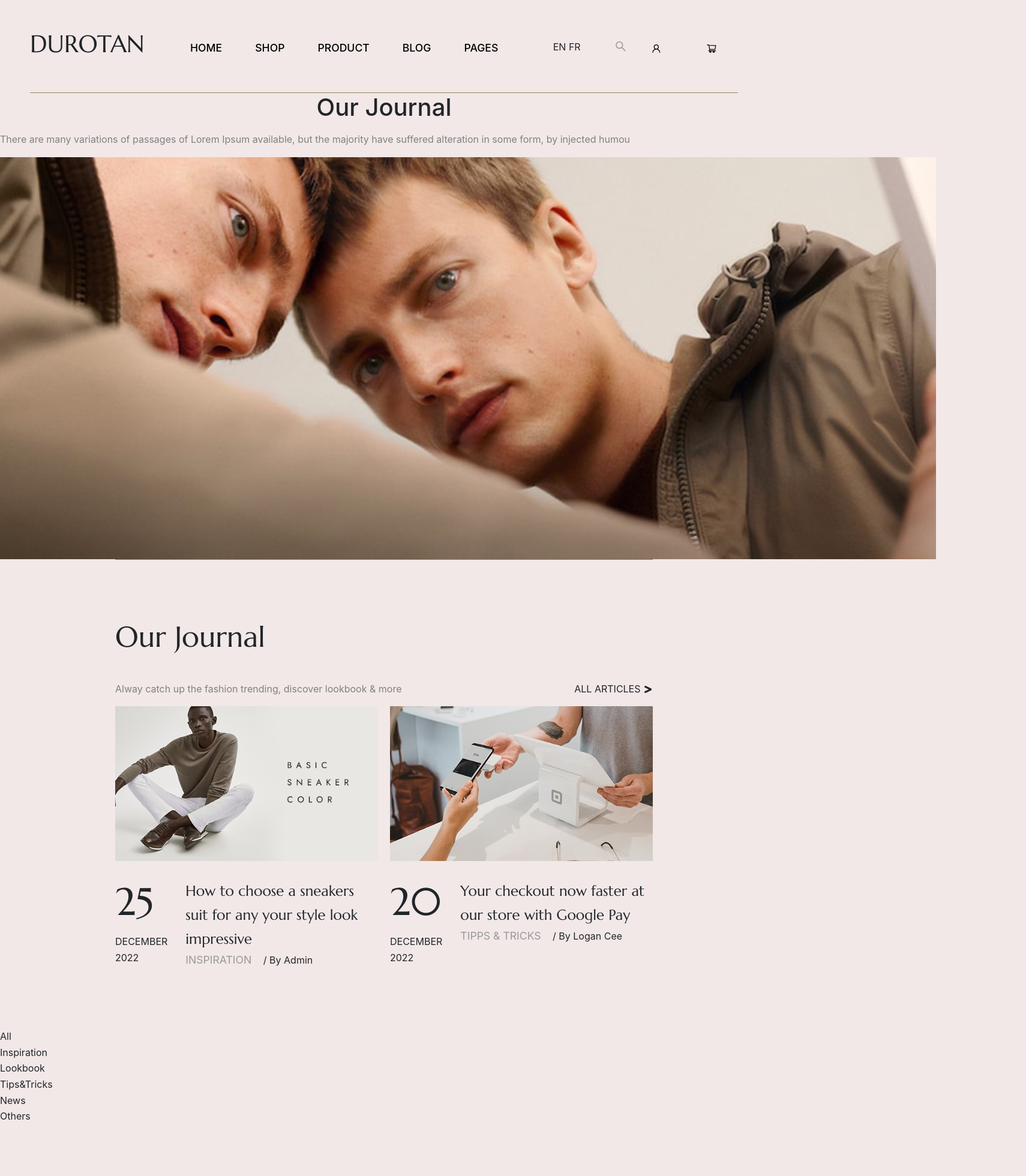
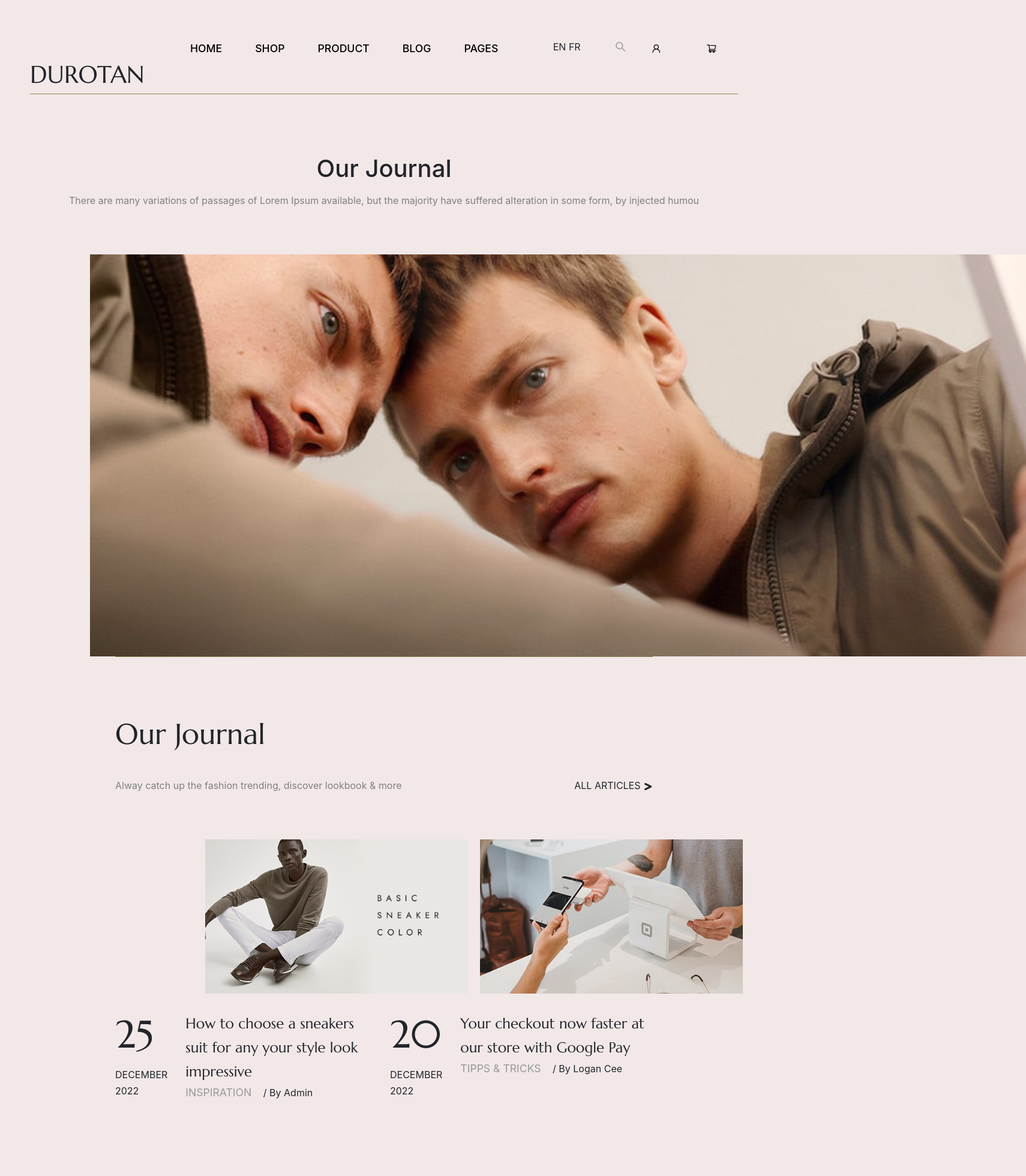
Before and after one commit to Kiril-Pavlov/durotan-landing-page, a React (Create React App) app: page /blog in a window 1280 px wide. Shown: the top 1960 px of the page at 60% size, 1710 px wide, since content can reach past the window. Built offline with nearby package versions, Linux system fonts and the light colour scheme; the HTML template or start-up script is replaced by a standard one.

Commit message:
Update Blog.css

```diff
--- a/src/pages/Blog/Blog.css
+++ b/src/pages/Blog/Blog.css
@@ -1,3 +1,23 @@
-h1{
+h1 {
+  text-align: center;
+  padding-top: 100px;
+}
+.blogSearch {
+  list-style-type: none;
+  display: flex;
+  flex-direction: row;
+  grid-gap: 40px;
+  text-transform: uppercase;
+  padding: 40px;
+  justify-content: flex-start;
+  margin-left: 240px;
+  text-transform: uppercase;
+}
+img {
+  position: relative;
+  left: 150px;
+  padding-top: 60px;
+}
+p{
     text-align: center;
 }
```
